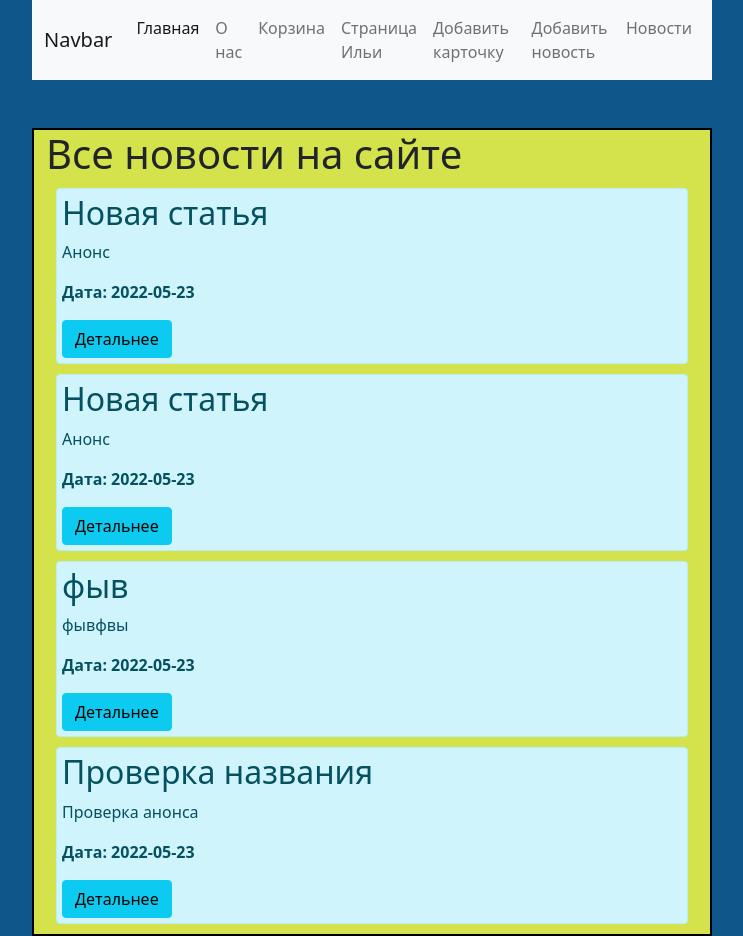
After one commit to Xunil1/FLASK_2.0, a Flask app: page /news in a window 1280 px wide. The commit adds this page. Shown: the whole page, without its empty margins (268-1011 px from the left). Run offline with Flask 2, Linux system fonts and the light colour scheme; data comes from the database, SQL or seed files in the repository; both versions use the stored data as it was after the commit.

Commit message:
Сделал крутую страничку новостей

```diff
--- a/main.py
+++ b/main.py
@@ -73,6 +73,18 @@ def secret_page():
     return render_template("secret_page.html")
 
 
+@app.route("/news")
+def news():
+    news = News.query.order_by(News.time.desc()).all()
+    return render_template("news.html", news=news)
+
+
+@app.route("/news/<int:id>")
+def news_detail(id):
+    new = News.query.get(id)
+    return render_template("news_detail.html", new=new)
+
+
 @app.route("/create_news", methods=['POST', 'GET'])
 def create_news():
     if request.method == 'POST':
@@ -85,7 +97,7 @@ def create_news():
         try:
             db.session.add(news)
             db.session.commit()
-            return redirect('/')
+            return redirect('/news')
         except:
             return "При добавлении новости произошла ошибка"
     else:
--- a/templates/base.html
+++ b/templates/base.html
@@ -37,6 +37,9 @@
             <li class="nav-item">
                 <a class="nav-link" href="/create_news">Добавить новость</a>
             </li>
+            <li class="nav-item">
+                <a class="nav-link" href="/news">Новости</a>
+            </li>
         </ul>
     </div>
   </div>
--- /dev/null
+++ b/templates/news.html
@@ -0,0 +1,20 @@
+{% extends "base.html" %}
+
+{% block title %}
+    Все новости на сайте
+{% endblock %}
+
+{% block body %}
+<div class="container mt-5" style="background: #d4e34b; border: 2px solid black">
+    <h1>Все новости на сайте</h1>
+
+    {% for el in news %}
+    <div class="alert alert-info" style="padding: 5px; margin: 10px">
+        <h2>{{ el.title }}</h2>
+        <p>{{ el.intro }}</p>
+        <p><b>Дата: {{ el.time.date() }}</b></p>
+        <a href="/news/{{ el.id }}" class="btn btn-info">Детальнее</a>
+    </div>
+    {% endfor %}
+</div>
+{% endblock %}
```
Also changed, not shown: templates/news_detail.html (added, +16 -0 lines), glass.db.
